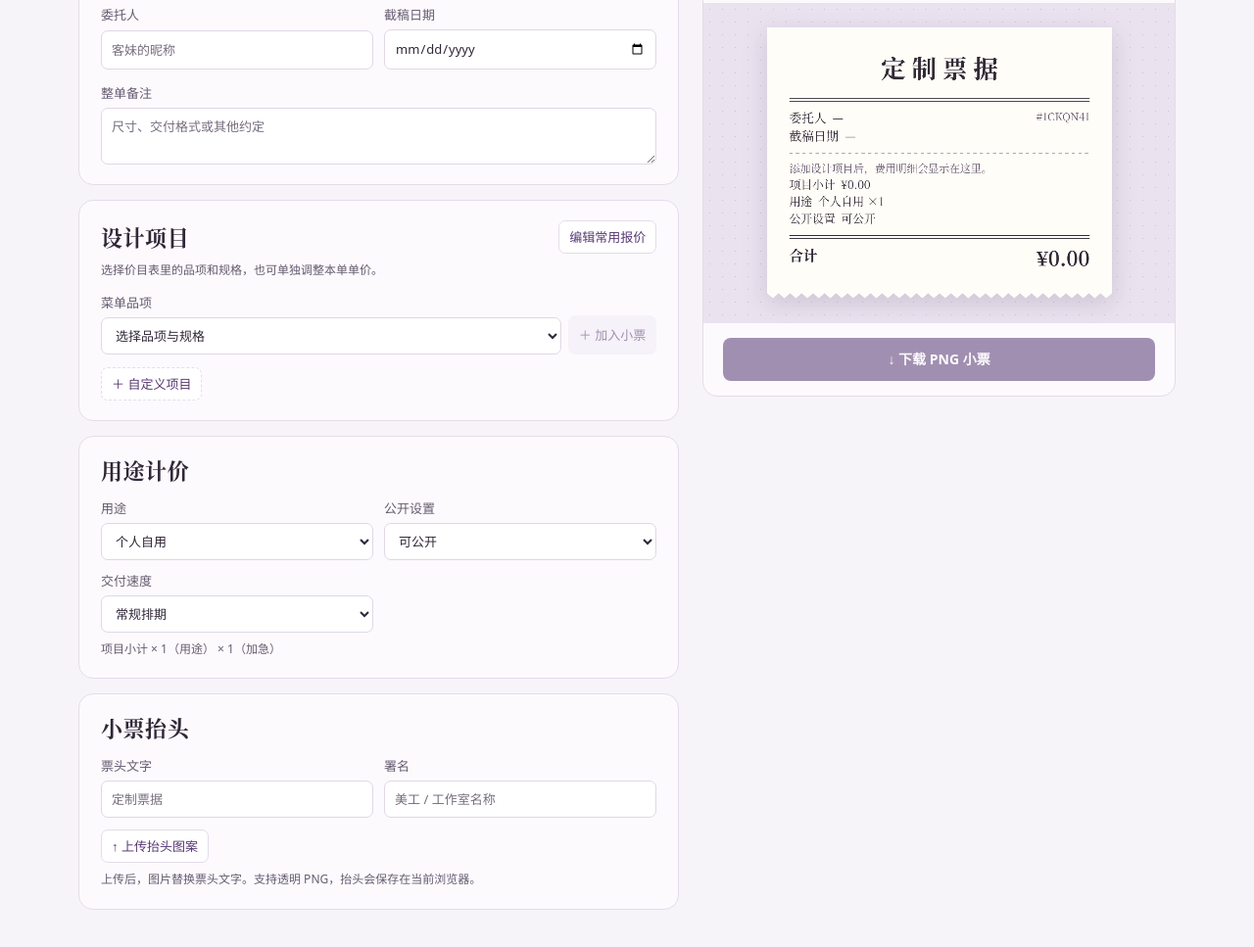
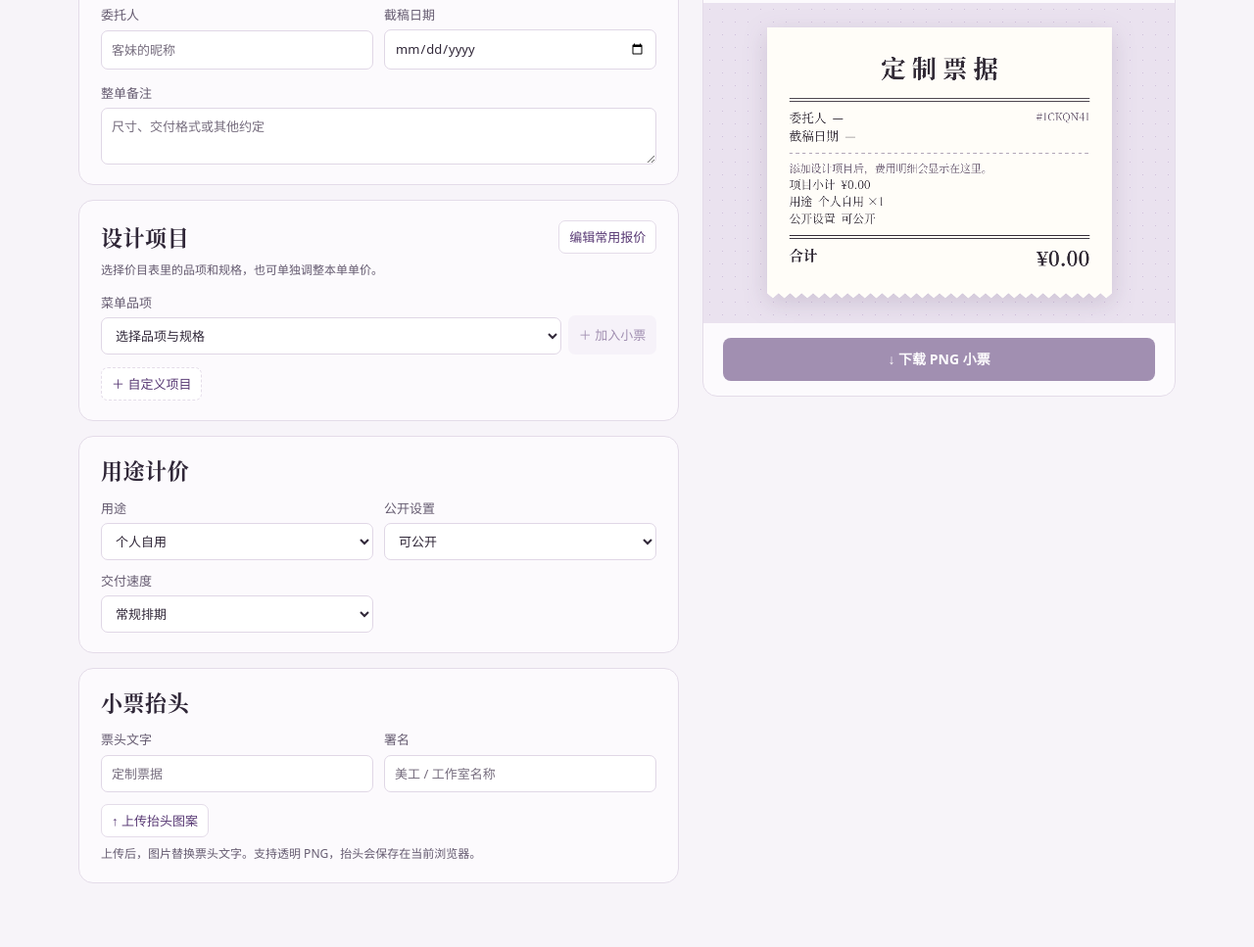
Before and after one commit to Aurora121090841/design-receipt, a plain HTML site: page index.html in a window 1280 px wide. Shown: the part 283-1250 px from the top of the page at 98% size. Drawn offline with Linux system fonts and the light colour scheme.

Commit message:
Remove pricing explanations from order form

```diff
--- a/app.mjs
+++ b/app.mjs
@@ -409,10 +409,6 @@ function drawTicket({ lines, subtotal, usage, rush, privacy, pieces, discount, t
 }
 function refresh() {
   const result = quote(order.items, order);
-  $('usage-terms').textContent = terms[order.usage] || '';
-  const eligible = order.usage === 'commercial' || order.usage === 'buyout';
-  const discountText = eligible ? ' · Set ' + result.pieces + ' 件（' + (result.discount === 1 ? '原价' : result.discount * 10 + ' 折') + '）' : '';
-  $('billing-summary').textContent = '项目小计 × ' + (result.usage + result.privacy) + (result.privacy ? '（用途 ' + result.usage + ' + 不公开 ' + result.privacy + '）' : '（用途）') + ' × ' + result.rush + '（加急）' + discountText;
   result.lines.forEach((line, index) => {
     $('items').children[index].querySelector('output').textContent = money(line.amount);
   });
--- a/index.html
+++ b/index.html
@@ -6,7 +6,7 @@
   <meta name="description" content="为美工约稿计算报价、定制票头并导出 PNG 小票。">
   <title>美工约稿小票</title>
   <link rel="stylesheet" href="style.css?v=2">
-  <script type="module" src="app.mjs?v=3"></script>
+  <script type="module" src="app.mjs?v=4"></script>
 </head>
 <body>
   <header class="masthead">
@@ -40,8 +40,6 @@
             <label>交付速度<select id="rush"><option value="normal">常规排期</option><option value="days">3 天内 ×2</option><option value="day">24 小时内 ×2.5</option></select></label>
           </div>
           <div id="buyout-options" class="fields" hidden><label class="check"><input type="checkbox" id="waiveCraft">本单免工艺费</label><label class="check"><input type="checkbox" id="gift">本单随机赠制品</label></div>
-          <p class="hint" id="usage-terms"></p>
-          <p class="hint" id="billing-summary"></p>
         </section>
         <section class="panel">
           <h2>小票抬头</h2>
```
